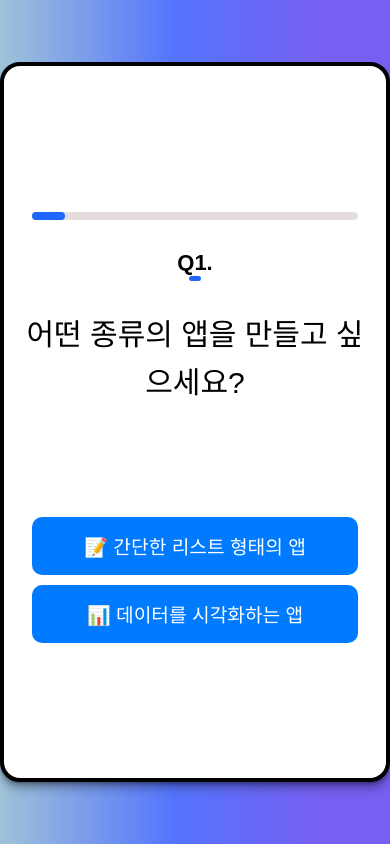
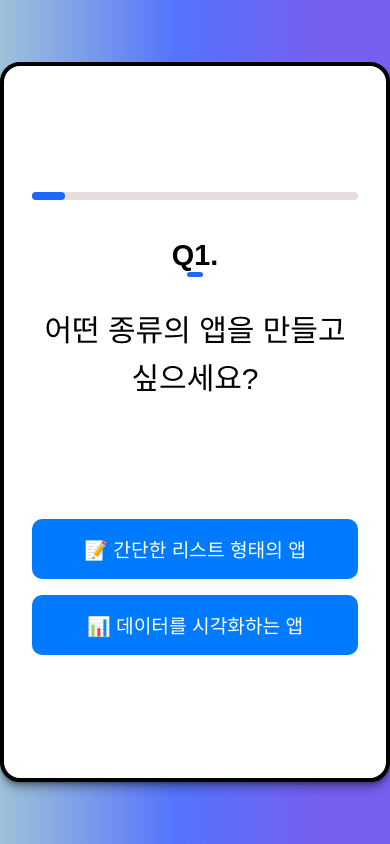
Before and after one commit to gon9009/YourFirstProject, a React (Create React App) app: page /questions in a window 390 px wide. Built offline with nearby package versions, Linux system fonts and the light colour scheme; a web font is replaced by a local one.

Commit message:
refactor:CSS 고정형 단위 반응형으로 교체

```diff
--- a/src/index.css
+++ b/src/index.css
@@ -37,7 +37,7 @@ body {
   color: white;
   margin: 0 auto;
   display: block;
-  padding: 15px 50px;
+  padding: 1rem 3rem;
   background-color: #007bff;
   border: none;
   border-radius: 5px;
@@ -64,12 +64,11 @@ body {
   background-color: white;
   border: 4px solid black;
   border-radius: 20px;
-  padding-top: 20px;
-  padding-bottom: 20px;
+  padding-top: 2rem;
+  padding-bottom: 2.2rem;
   display: flex;
   flex-direction: column;
   justify-content: center;
-  margin: 20px 0;
   width: 550px;
   overflow: hidden;
   box-shadow: 0 1px 1px rgba(0, 0, 0, 0.08), 0 2px 2px rgba(0, 0, 0, 0.12),
@@ -84,7 +83,7 @@ body {
   justify-content: center;
   width: 80%;
   margin: 0 auto;
-  margin-bottom: 10px;
+  margin-bottom: 0.8rem;
 }
 
 .desc {
@@ -105,8 +104,8 @@ body {
 
 .icon {
   display: block;
-  margin-top: 7px;
-  margin-bottom: 7px;
+  margin-top: 0.6rem;
+  margin-bottom: 0.6rem;
 }
 
 .emoji-container {
@@ -123,7 +122,7 @@ h1 {
   font-size: 2.4rem;
   font-weight: 800;
   letter-spacing: 0.2rem;
-  padding-bottom: 10px;
+  padding-bottom: 0.7rem;
 }
 
 .underline {
@@ -142,16 +141,15 @@ h1 {
 }
 
 .title-start {
-  margin-top: 20px;
+  margin-top: 1.5rem;
 }
 /* =============== QuestionsUI ===================== */
-
 /* 진행 바 */
 .progbar-container {
   height: 8px;
   width: 90%;
   border-radius: 20px;
-  margin: 20px auto;
+  margin: 1.4rem auto;
   background-color: #e6ddddfb;
 }
 
@@ -171,16 +169,16 @@ h1 {
 }
 
 .question-card {
+  margin: 1rem;
   display: flex;
   flex-direction: column;
   align-items: center;
   justify-content: center;
-  margin: 10px;
   text-align: center;
 }
 
 .question-number {
-  font-size: 22px;
+  font-size: 1.8rem;
   font-weight: bold;
   margin: 0 auto;
 }
@@ -206,7 +204,7 @@ h1 {
 
 .btn-answer {
   color: white;
-  margin-bottom: 10px;
+  margin-bottom: 1rem;
   border-radius: 10px;
   width: 100%;
 }
@@ -257,7 +255,7 @@ h1 {
 }
 
 .project-recommendation p {
-  font-size: 22px;
+  font-size: 1.4rem;
 }
 
 .recommend-video {
```
